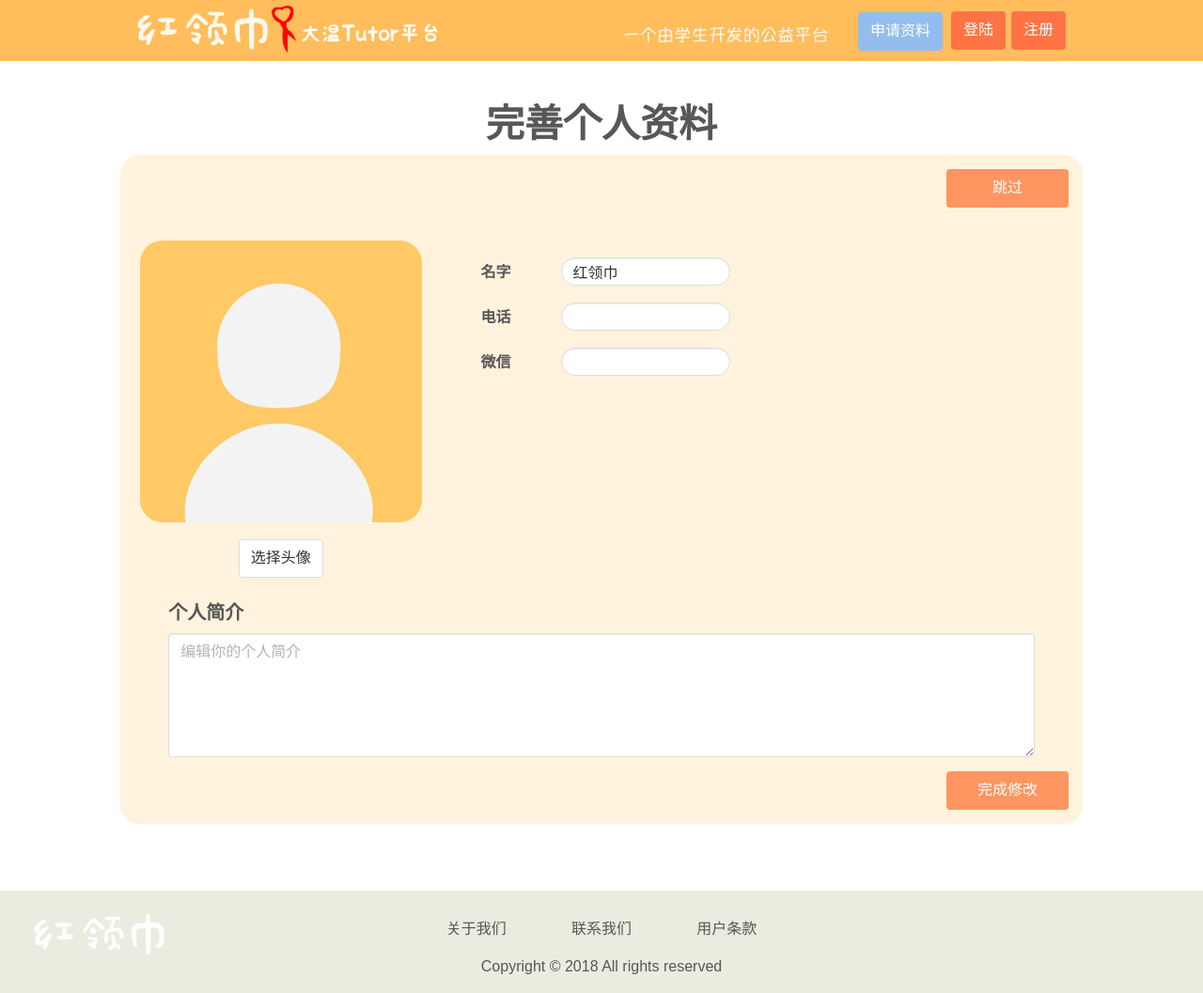
After one commit to zomtony/uniboost, a PHP site: page /userProfile/addInfo.php in a window 1280 px wide. The commit adds this page. Shown: the whole page at 94% size. Run offline with PHP 8.4, Linux system fonts and the light colour scheme.

Commit message:
add info page

```diff
--- a/signin_out_up/signup.php
+++ b/signin_out_up/signup.php
@@ -32,12 +32,6 @@
 						</div>
 
 						<div class='row'>
-							<div class="form-group col-lg-12">
-										<label>昵称<font color="red">*</font></label>
-										<input type="" name="nickNamef" class="form-control" required>
-							</div>
-						</div>
-						<div class='row'>
 							<div class="col-md-6" style="width: 120px; margin-bottom: 16px;">
 								<input type="submit" id="btnSubmit" class="btn btn-primary login-signup-button" value="一键注册"/>
 							</div>
--- /dev/null
+++ b/userProfile/addInfo.php
@@ -0,0 +1,93 @@
+<?php include($_SERVER['DOCUMENT_ROOT'].'/include/header.php'); ?>
+
+<div class="container padding-small phone-body-margin">
+    <script src='/component/crop/js/croppie.js'></script>
+	<link href='/component/crop/css/croppie.css' rel='stylesheet' />
+
+    <?php
+        include($_SERVER['DOCUMENT_ROOT'].'/component/starRating/rating.php'); //rating
+        include($_SERVER['DOCUMENT_ROOT'].'/userProfile/php/processUserInfo.php');
+    echo    "<div class='row text-center'>
+                <h1>完善个人资料</h1>
+            </div>
+            <div class='theme-backcolor3'>
+
+                <div id='uploadimageModal' class='modal' role='dialog'>
+                    <div class='modal-dialog'>
+                        <div class='modal-content'>
+                            <div class='modal-header'>
+                            <button type='button' class='close' data-dismiss='modal'>&times;</button>
+                            <h4 class='modal-title'>剪裁头像</h4>
+                        </div>
+                        <div class='text-center'>
+                            <div id='image' style='margin-top:auto'></div>
+                            <button type='button' class='btn btn-default crop_image' style='margin-bottom:20px;'>确定</button>
+                            <button type='button' class='btn btn-default' data-dismiss='modal' style='margin-bottom:20px;'>取消</button>
+                            </div>
+                        </div>
+                    </div>
+                </div>
+
+                <div class='row' style='text-align:right;padding:15px;'>
+                    <a href='/index.php'><input type='submit' class='btn userprofile-button-bg name-width' value='跳过'/></a>
+                </div>
+                <form name='signupForm' action='php/passData.php' enctype='multipart/form-data' method='POST'>
+                    <div class='row myprofild-padding-top'>
+
+                        <div class='col-md-4 text-center'>
+                            <img class='rounded profile-img-size' name='photoId' id='photoId' src='/img/defaultHQPhotoId.jpg' alt='userpic'/>
+                            <div id='uploaded_image'></div>
+                            <div>
+                                <span class='btn btn-default btn-file margin-position-top'>
+                                    选择头像<input type='file' name='upload_image' id='upload_image' accept='image/x-png,image/gif,image/jpeg'/>
+                                </span>
+                            </div>
+                        </div>
+
+                        <div class='col-md-4 margin-position-top padding-small'>
+
+
+                            <div class='row'>
+                                <div class='col-md-12 form-group inner-group flexbox-center'>
+                                    <label class='col-sm-2 label-position padding-small text-center'>名字</label>
+                                    <div class='col-sm-5 inner-textfield'>
+                                        <input type='' name='userNamef' id='userNamef' placeholder='' class='form-control label-info-position margin-left-zero label-style1'  value='红领巾'>
+                                    </div>
+                                </div>
+                            </div>
+
+                            <div class='row'>
+                                <div class='col-md-12 form-group inner-group flexbox-center'>
+                                    <label class='col-sm-2 label-position padding-small text-center'>电话</label>
+                                    <div class='col-sm-5 inner-textfield'>
+                                        <input type='' name='phonef' id='phonef' placeholder='' class='form-control label-info-position margin-left-zero label-style1'  value=''>
+                                    </div>
+                                </div>
+                            </div>
+                            <div class='row'>
+                                <div class='col-md-12 form-group inner-group flexbox-center'>
+                                    <label class='col-sm-2 label-position padding-small text-center'>微信</label>
+                                    <div class='col-sm-5 inner-textfield'>
+                                        <input type='' name='wechatf' id='wechatf' placeholder='' class='form-control label-info-position margin-left-zero label-style1'  value=''>
+                                    </div>
+                                </div>
+                            </div>
+                        </div>
+                    </div>
+
+                    <div class='row textArea-width' style='margin-top: 15px;'>
+                            <h4>个人简介</h4>
+                            <textarea name='briefIntroductionf' class='form-control' placeholder='编辑你的个人简介' rows='5'></textarea>
+                    </div>
+
+                    <div class='row' style='text-align:right;padding:15px;'>
+                            <input type='submit' id='btnSubmit' class='btn userprofile-button-bg name-width' value='完成修改' onclick='cleanInput()'/>
+                    </div>
+
+                </form>
+
+            </div>";
+    ?>
+</div>
+
+<?php include($_SERVER['DOCUMENT_ROOT'].'/include/footer.php');?>
--- a/userProfile/userProfile.php
+++ b/userProfile/userProfile.php
@@ -84,7 +84,7 @@
                 </div>
 
                 <div id='changeProfile'>
-                    <form name='signupForm' action='php/passData.php' enctype='multipart/form-data' method='POST'>
+                    <form action='php/passData.php' enctype='multipart/form-data' method='POST'>
                         <div class='row myprofild-padding-top'>
 
                             <div class='col-md-4 text-center'>
```
Also changed, not shown: signin_out_up/php/SignUp.php (+5 -6 lines), img/defaultHQPhotoId.jpg (renamed from img/defaultHQPohotId.jpg), 5 other files.
